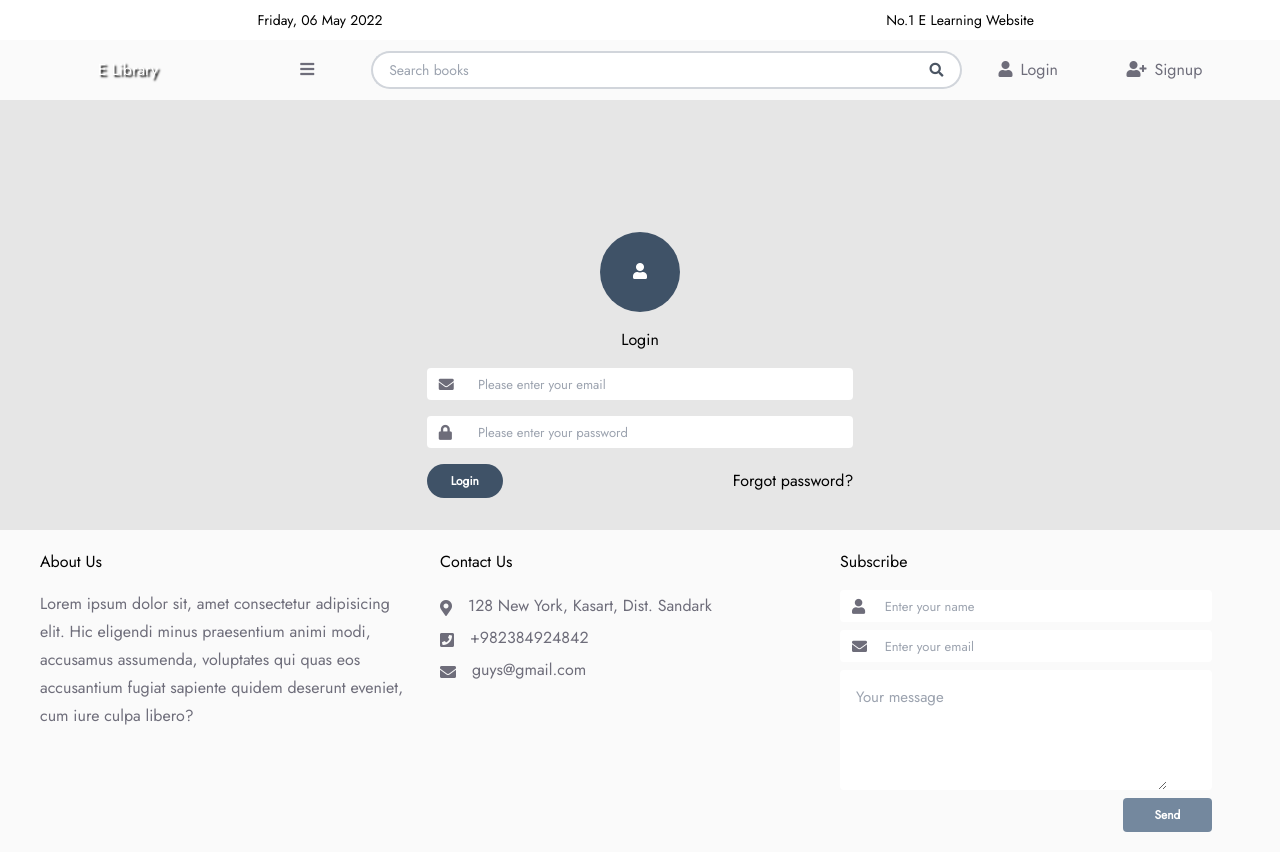
After one commit to san-s/elibphp, a PHP site: page /login.php in a window 1280 px wide. The commit adds this page. Run offline with PHP 8.4, Linux system fonts and the light colour scheme; some libraries are stand-ins or nearby versions.

Commit message:
Fix minor issues

```diff
--- a/inc/cat_main.php
+++ b/inc/cat_main.php
@@ -1,4 +1,3 @@
 <ul>
-    <li><a href=""><i class="fa fa-code"></i>Development</a></li>
-    <li><a href=""><i class="fa fa-crop"></i>Design</a></li>
+    <li><a href="manage_books.php"><i class="fa fa-code"></i>Manage books</a></li>
 </ul>
--- a/inc/function.php
+++ b/inc/function.php
@@ -1,5 +1,20 @@
 <?php
 $record_ppage = 3;
+
+function display_books()
+{
+    include("inc/connect.php");
+
+    $rows = [];
+    //fetch from database
+    $sql = "SELECT b.*, u.username, u.email from books b inner join users u on b.uploader_id=u.id";
+    $result = $con->query($sql);
+    while ($row = $result->fetch_assoc()) {
+        $rows[] = $row;
+    }
+    return $rows;
+}
+
 function get_books()
 {
     global $record_ppage;
@@ -245,7 +260,7 @@ function isAuth()
         session_start();
     }
 
-    // if (isset($_SESSION['user'])) return true;
+    if (isset($_SESSION['user'])) return true;
 
     if (
         !isset($_SESSION['user']) && !isset($_COOKIE["remember"])
@@ -268,9 +283,9 @@ function isAuth()
         $authenticator = random_bytes(33);
 
         setcookie(
-                'remember',
-                $selector . ':' . base64_encode($authenticator),
-                time() + 864000,
+            'remember',
+            $selector . ':' . base64_encode($authenticator),
+            time() + 864000,
             '/',
         );
 
--- /dev/null
+++ b/login.php
@@ -0,0 +1,34 @@
+
+<?php include('inc/head.php') ?>
+
+
+<body>
+
+	<?php include("inc/header.php") ?>
+	<div id="wrap">
+		<div id="" class="w-1/3 mx-auto py-8">
+			<form action="inc/controller/auth_controller.php" method="POST">
+				<h3 class="login-circle"><i class="fa fa-user"></i></h3>
+				<h4 class="center mt-2">Login</h4>
+				<div class="form-control mt-2">
+					<i class="fa fa-envelope"></i>
+					<input type="text" name="email" placeholder="Please enter your email">
+				</div>
+				<div class="form-control mt-2">
+					<i class="fa fa-lock"></i>
+					<input type="password" name="password" placeholder="Please enter your password">
+				</div>
+				<div class="flex space-between items-center mt-2">
+					<button type="submit" name="login" class="btn-login">Login</button>
+					<a href="">
+						<h5>Forgot password?</h5>
+					</a>
+				</div>
+			</form>
+		</div>
+		<?php include("inc/footer.php") ?>
+	</div>
+
+</body>
+
+</html>
```
Also changed, not shown: inc/controller/auth_controller.php (+16 -6 lines), manage_books.php (+4 -4 lines).
